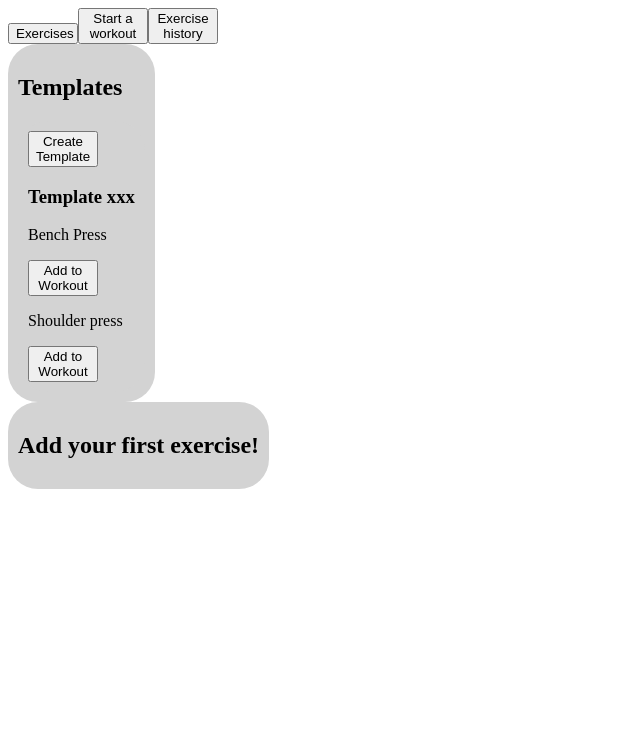
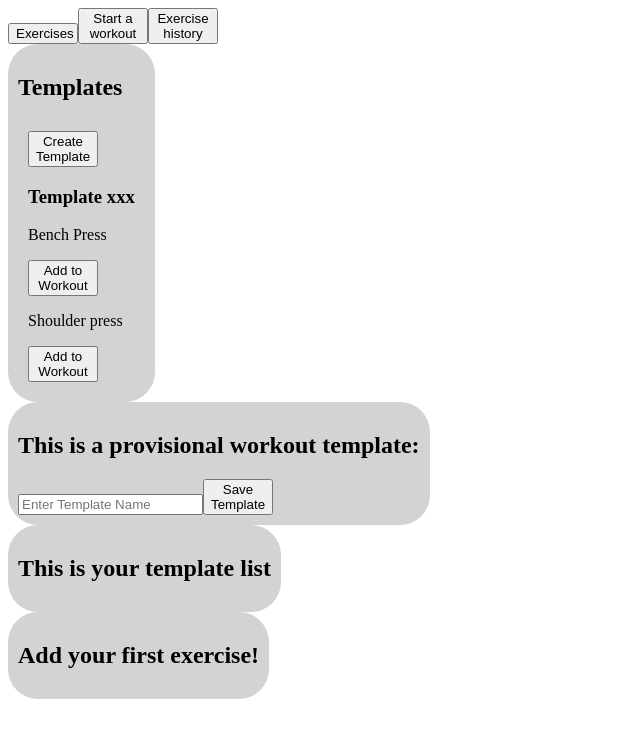
Before and after one commit to christianyarwood62/workout-app, a React (Vite) app: page / in a window 1280 px wide. Both pictures are taken after a click on the button "Start a workout". Shown: the top 738 px of the page, without its empty margins (0-640 px from the left). Built offline with nearby package versions, Linux system fonts and the light colour scheme.

Commit message:
Can exercises to a proposed template

```diff
--- a/src/App.jsx
+++ b/src/App.jsx
@@ -224,6 +224,17 @@ function WorkoutTab({
 }) {
   const [showCreateWorkoutTemplate, setShowCreateWorkoutTemplate] =
     useState(false);
+  const [chosenExercisesList, setChosenExerciseList] = useState([]);
+  const [chosenExercise, setChosenExercise] = useState([]);
+
+  function handleChosenExercise(exercise) {
+    setChosenExercise(exercise.target.value);
+  }
+
+  function handleAddExerciseToTemplate(e) {
+    e.preventDefault();
+    setChosenExerciseList(() => [...chosenExercisesList, chosenExercise]);
+  }
 
   function handleShowCreateWorkoutTemplate() {
     setShowCreateWorkoutTemplate(!showCreateWorkoutTemplate);
@@ -236,8 +247,16 @@ function WorkoutTab({
         onAddToWorkout={onAddToWorkout}
       />
       {showCreateWorkoutTemplate && (
-        <CreateWorkoutTemplateForm exercises={exercises} />
+        <CreateWorkoutTemplateForm
+          exercises={exercises}
+          chosenExercisesList={chosenExercisesList}
+          onAddChosenExercisesList={handleAddExerciseToTemplate}
+          chosenExercise={chosenExercise}
+          onHandleChosenExercise={handleChosenExercise}
+        />
       )}
+      <ExerciseTemplate chosenExercisesList={chosenExercisesList} />
+      <WorkoutTemplateList />
       <RoutineList
         className="routine-list"
         exerciseRoutine={exerciseRoutine}
@@ -278,7 +297,12 @@ function TemplateWorkout({ onAddToWorkout, onShowCreateWorkoutTemplate }) {
   );
 }
 
-function CreateWorkoutTemplateForm({ exercises }) {
+function CreateWorkoutTemplateForm({
+  exercises,
+  onAddChosenExercisesList,
+  chosenExercise,
+  onHandleChosenExercise,
+}) {
   const [exercisesInSelectBox, setExercisesInSelectBox] = useState(
     initialExercisesInTemplate
   );
@@ -297,13 +321,6 @@ function CreateWorkoutTemplateForm({ exercises }) {
         <button>x</button>
         <h2>Create a template:</h2>
         <form>
-          <label htmlFor="template-name"></label>
-          <input
-            type="text"
-            name="template-name"
-            placeholder="Enter name of template"
-          />
-
           <button onClick={(e) => handleShowAddExerciseSelectBoxes(e)}>
             Add an exercise
           </button>
@@ -311,6 +328,9 @@ function CreateWorkoutTemplateForm({ exercises }) {
             <AddExercisetoTemplateInput
               exercises={exercises}
               key={`temp-${exercise}-exercise`}
+              chosenExercise={chosenExercise}
+              onAddChosenExercisesList={onAddChosenExercisesList}
+              onHandleChosenExercise={onHandleChosenExercise}
             />
           ))}
         </form>
@@ -319,39 +339,65 @@ function CreateWorkoutTemplateForm({ exercises }) {
   );
 }
 
-function AddExercisetoTemplateInput({ exercises }) {
+function AddExercisetoTemplateInput({
+  exercises,
+  onAddChosenExercisesList,
+  chosenExercise,
+  onHandleChosenExercise,
+}) {
   const [exerciseIsSelected, setExerciseIsSelected] = useState(false);
-  const [chosenExercise, setChosenExercise] = useState(null);
 
-  function handleChosenExercise(exercise) {
-    setChosenExercise(exercise);
-  }
-
-  function handleAddExerciseToTemplate(e) {
-    e.preventDefault();
-    setExerciseIsSelected(true);
-  }
   return (
     <div>
       {exerciseIsSelected ? (
-        <div>{chosenExercise}</div>
+        ""
       ) : (
         <div>
-          <select onChange={(e) => handleChosenExercise(e.target.value)}>
+          <select onChange={(e) => onHandleChosenExercise(e)}>
             <option>Choose an exercise</option>
             {exercises.map((exercise) => (
-              <option key={exercise.name}>{exercise.name}</option>
+              <option>{exercise.name}</option>
             ))}
           </select>
-          <button onClick={(e) => handleAddExerciseToTemplate(e)}>Add</button>
+          <button
+            onClick={(e) => onAddChosenExercisesList(e, { chosenExercise })}
+          >
+            Add
+          </button>
         </div>
       )}
     </div>
   );
 }
 
-function ExerciseTemplate() {
-  return <div>test</div>;
+function ExerciseTemplate({ chosenExercisesList }) {
+  const [proposedWorkoutTemplate, setProposedWorkoutTemplate] = useState(null);
+
+  function handleAddProposedWorkoutTemplate(e) {
+    e.preventDefault();
+    setProposedWorkoutTemplate();
+  }
+
+  return (
+    <div className="container">
+      <h2>This is a provisional workout template:</h2>
+      <form onSubmit={handleAddProposedWorkoutTemplate}>
+        <input placeholder="Enter Template Name" />
+        {chosenExercisesList?.map((exercise) => (
+          <div>{exercise}</div>
+        ))}
+        <button>Save Template</button>
+      </form>
+    </div>
+  );
+}
+
+function WorkoutTemplateList() {
+  return (
+    <div className="container">
+      <h2>This is your template list</h2>
+    </div>
+  );
 }
 
 // function AddExerciseTemplateForm() {
```
